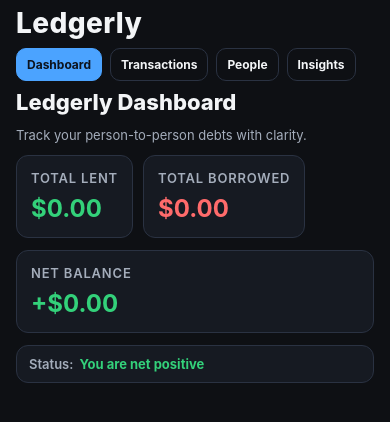
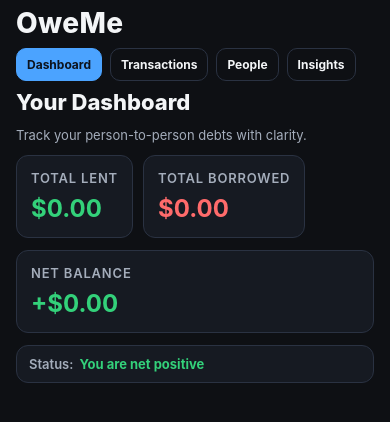
Before and after one commit to Kaleab-Shewangizaw/OweMe, a React Native app: screen / in a window 390 px wide. Shown: the top 422 px of the page. Built offline with nearby package versions, Linux system fonts and the light colour scheme.

Commit message:
feat: Update app branding and dashboard title

```diff
--- a/App.tsx
+++ b/App.tsx
@@ -26,7 +26,7 @@ export default function App() {
     <SafeAreaView style={styles.safeArea}>
       <StatusBar style="light" />
       <View style={styles.appBar}>
-        <Text style={styles.title}>Ledgerly</Text>
+        <Text style={styles.title}>OweMe</Text>
       </View>
 
       <View style={styles.tabRow}>
--- a/app.json
+++ b/app.json
@@ -1,7 +1,7 @@
 {
   "expo": {
-    "name": "oweMe",
-    "slug": "oweMe",
+    "name": "OweMe",
+    "slug": "oweme",
     "version": "1.0.0",
     "orientation": "portrait",
     "icon": "./assets/icon.png",
--- a/package.json
+++ b/package.json
@@ -1,5 +1,5 @@
 {
-  "name": "oweme",
+  "name": "oweme-app",
   "version": "1.0.0",
   "main": "index.ts",
   "scripts": {
--- a/src/presentation/screens/DashboardScreen.tsx
+++ b/src/presentation/screens/DashboardScreen.tsx
@@ -15,7 +15,7 @@ export const DashboardScreen = ({ ledger }: DashboardScreenProps) => {
 
   return (
     <View style={styles.container}>
-      <Text style={styles.title}>Ledgerly Dashboard</Text>
+      <Text style={styles.title}>Your Dashboard</Text>
       <Text style={styles.subtitle}>Track your person-to-person debts with clarity.</Text>
 
       <View style={styles.grid}>
```
